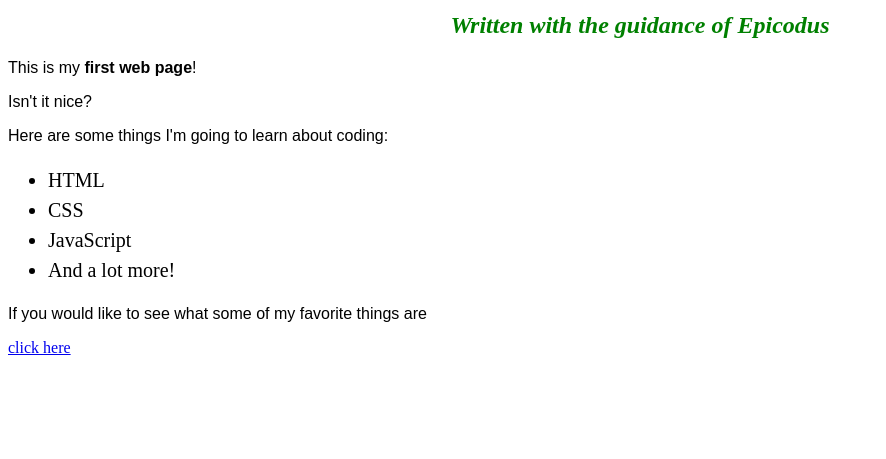
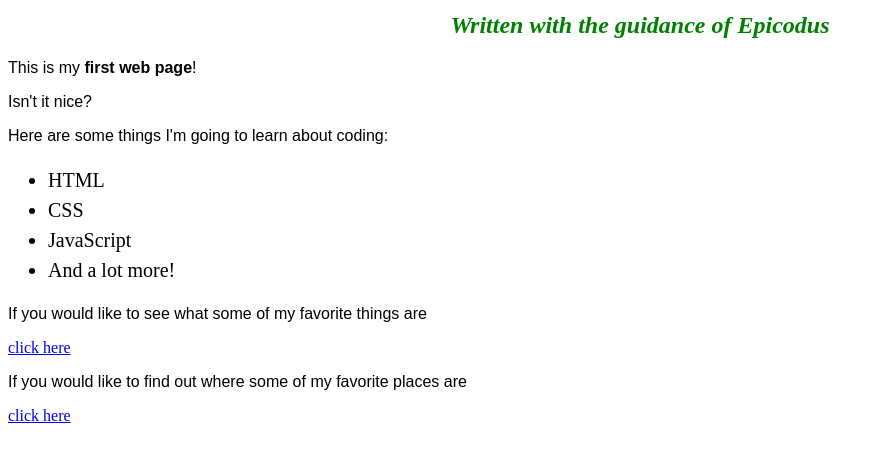
Before and after one commit to pjknitts/my-first-webpage, a plain HTML site: page my-first-webpage.html in a window 1280 px wide. Shown: the part 113-572 px from the top of the page, without its empty margins (0-886 px from the left). Drawn offline with Linux system fonts and the light colour scheme.

Commit message:
added link to fav places

```diff
--- a/my-first-webpage.html
+++ b/my-first-webpage.html
@@ -20,5 +20,7 @@
     </ul>
     <p>If you would like to see what some of my favorite things are</p>
     <a href="favorite-things.html">click here</a>
+    <p>If you would like to find out where some of my favorite places are</p>
+    <a href="favorite-places.html">click here</a>
   </body>
 </html>
```
